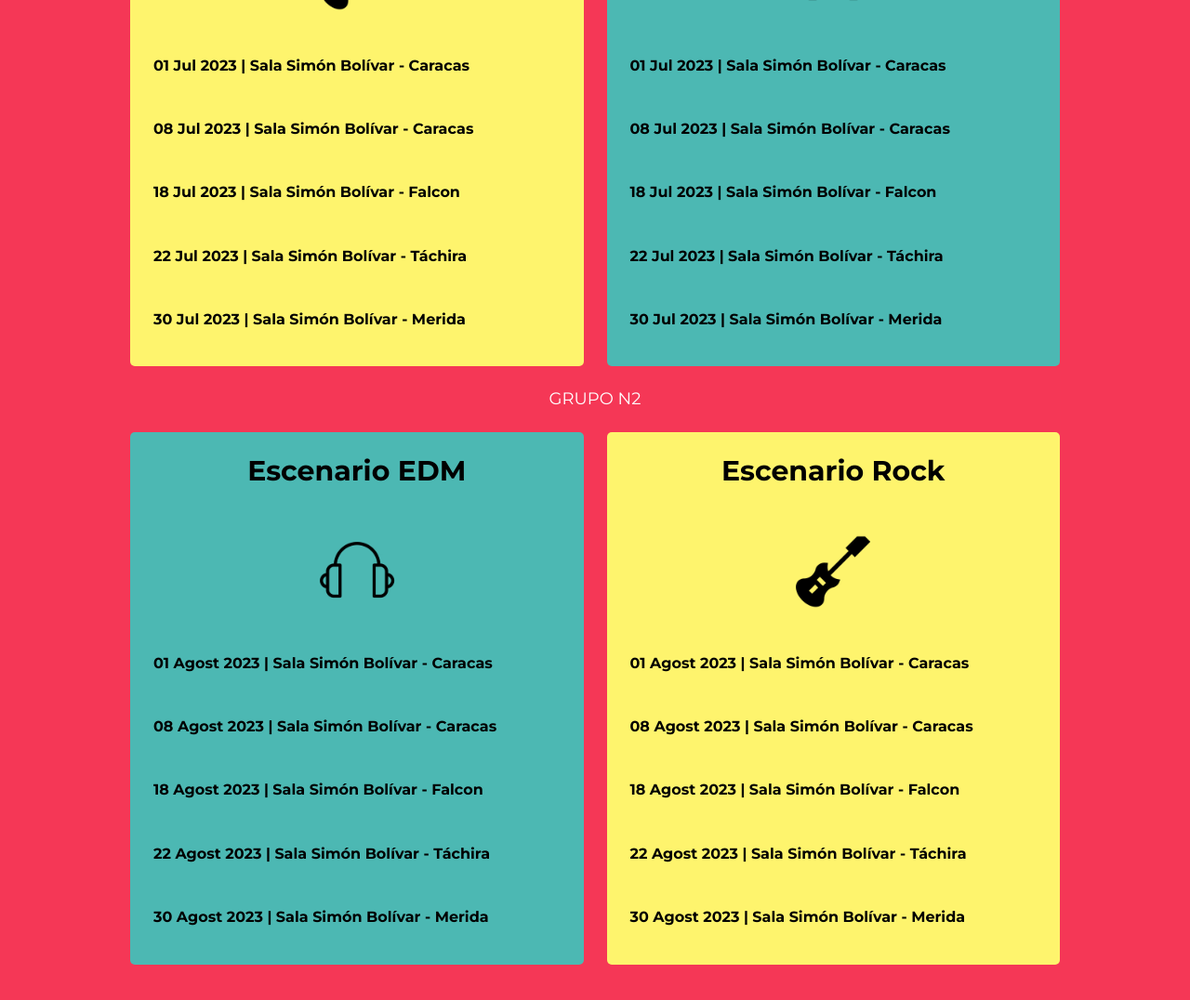
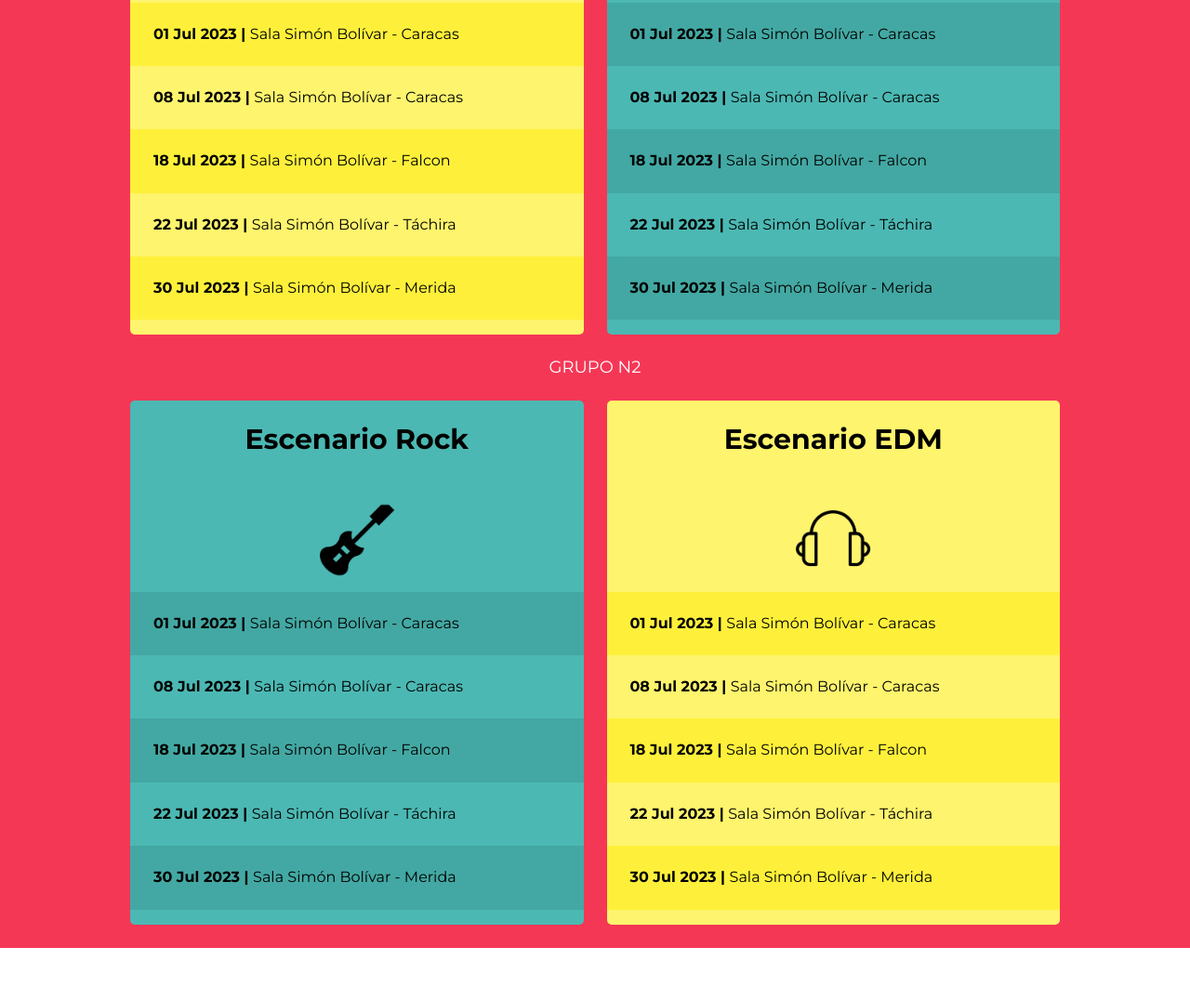
Before and after one commit to Arrozconposhouwu/FDM, a website: page Index.html in a window 1280 px wide. Shown: the part 1480-2556 px from the top of the page at 93% size. After the commit the page ends 2500 px from the top, so only its background shows below. Drawn offline with Linux system fonts and the light colour scheme.

Commit message:
Finalizando LineUP

```diff
--- a/Index.html
+++ b/Index.html
@@ -57,14 +57,21 @@
         </div>
     </div>
 
+    <!-- APARTADO LINEUP  -->
+
+    <!-- Fondo -->
     <div class="lineup__bg">
+
         <div class="lineup">
             <h2 class="lineup__titulo">Line Up</h2>
-            <h3 class="lineup__fecha">Grupo N1</h3>
 
+            <!-- BLOQUE PRINCIPAL -->
             <div class="lineup__bloque">
 
-                <div class="bloque__rock">
+                <!-- BLOQUES SECUNDARIOS -->
+                <h3 class="lineup__fecha lineup__fecha--1">Grupo N1</h3>
+                <!-- BLOQUES SECUNDARIOS -->
+                <div class="bloque__amarillo bloque__amarillo--1">
                     <h3 class="bloque__titulo">Escenario Rock</h3>
 
                     <picture class="bloque__picture">
@@ -74,15 +81,20 @@
                     </picture>
 
                     <ul class="calendario">
-                        <li class="calendario__fecha">01 Jul 2023 | Sala Simón Bolívar - Caracas</li>
-                        <li class="calendario__fecha">08 Jul 2023 | Sala Simón Bolívar - Caracas</li>
-                        <li class="calendario__fecha">18 Jul 2023 | Sala Simón Bolívar - Falcon</li>
-                        <li class="calendario__fecha">22 Jul 2023 | Sala Simón Bolívar - Táchira</li>
-                        <li class="calendario__fecha">30 Jul 2023 | Sala Simón Bolívar - Merida</li>
+                        <li class="calendario__fecha">01 Jul 2023 | <span class="calendaio__lugar">Sala Simón Bolívar -
+                                Caracas</span></li>
+                        <li class="calendario__fecha">08 Jul 2023 | <span class="calendaio__lugar">Sala Simón Bolívar -
+                                Caracas</span></li>
+                        <li class="calendario__fecha">18 Jul 2023 | <span class="calendaio__lugar">Sala Simón Bolívar -
+                                Falcon</span></li>
+                        <li class="calendario__fecha">22 Jul 2023 | <span class="calendaio__lugar">Sala Simón Bolívar -
+                                Táchira</span></li>
+                        <li class="calendario__fecha">30 Jul 2023 | <span class="calendaio__lugar">Sala Simón Bolívar -
+                                Merida</span></li>
                     </ul>
                 </div>
-
-                <div class="bloque__edm">
+                <!-- BLOQUES SECUNDARIOS -->
+                <div class="bloque__verde bloque__verde--1">
                     <h3 class="bloque__titulo">Escenario EDM</h3>
 
                     <picture class="bloque__picture">
@@ -92,21 +104,22 @@
                     </picture>
 
                     <ul class="calendario">
-                        <li class="calendario__fecha">01 Jul 2023 | Sala Simón Bolívar - Caracas</li>
-                        <li class="calendario__fecha">08 Jul 2023 | Sala Simón Bolívar - Caracas</li>
-                        <li class="calendario__fecha">18 Jul 2023 | Sala Simón Bolívar - Falcon</li>
-                        <li class="calendario__fecha">22 Jul 2023 | Sala Simón Bolívar - Táchira</li>
-                        <li class="calendario__fecha">30 Jul 2023 | Sala Simón Bolívar - Merida</li>
+                        <li class="calendario__fecha">01 Jul 2023 | <span class="calendaio__lugar">Sala Simón Bolívar -
+                                Caracas</span></li>
+                        <li class="calendario__fecha">08 Jul 2023 | <span class="calendaio__lugar">Sala Simón Bolívar -
+                                Caracas</span></li>
+                        <li class="calendario__fecha">18 Jul 2023 | <span class="calendaio__lugar">Sala Simón Bolívar -
+                                Falcon</span></li>
+                        <li class="calendario__fecha">22 Jul 2023 | <span class="calendaio__lugar">Sala Simón Bolívar -
+                                Táchira</span></li>
+                        <li class="calendario__fecha">30 Jul 2023 | <span class="calendaio__lugar">Sala Simón Bolívar -
+                                Merida</span></li>
                     </ul>
                 </div>
-
-            </div>
-
-            <h3 class="lineup__fecha lineup__fecha--">Grupo N2</h3>
-
-            <div class="lineup__bloque">
-
-                <div class="bloque__edm">
+                <!-- BLOQUES SECUNDARIOS -->
+                <h3 class="lineup__fecha lineup__fecha--2">Grupo N2</h3>
+                <!-- BLOQUES SECUNDARIOS -->
+                <div class="bloque__amarillo bloque__amarillo--2">
                     <h3 class="bloque__titulo">Escenario EDM</h3>
 
                     <picture class="bloque__picture">
@@ -116,15 +129,20 @@
                     </picture>
 
                     <ul class="calendario">
-                        <li class="calendario__fecha">01 Agost 2023 | Sala Simón Bolívar - Caracas</li>
-                        <li class="calendario__fecha">08 Agost 2023 | Sala Simón Bolívar - Caracas</li>
-                        <li class="calendario__fecha">18 Agost 2023 | Sala Simón Bolívar - Falcon</li>
-                        <li class="calendario__fecha">22 Agost 2023 | Sala Simón Bolívar - Táchira</li>
-                        <li class="calendario__fecha">30 Agost 2023 | Sala Simón Bolívar - Merida</li>
+                        <li class="calendario__fecha">01 Jul 2023 | <span class="calendaio__lugar">Sala Simón Bolívar -
+                                Caracas</span></li>
+                        <li class="calendario__fecha">08 Jul 2023 | <span class="calendaio__lugar">Sala Simón Bolívar -
+                                Caracas</span></li>
+                        <li class="calendario__fecha">18 Jul 2023 | <span class="calendaio__lugar">Sala Simón Bolívar -
+                                Falcon</span></li>
+                        <li class="calendario__fecha">22 Jul 2023 | <span class="calendaio__lugar">Sala Simón Bolívar -
+                                Táchira</span></li>
+                        <li class="calendario__fecha">30 Jul 2023 | <span class="calendaio__lugar">Sala Simón Bolívar -
+                                Merida</span></li>
                     </ul>
                 </div>
-
-                <div class="bloque__rock">
+                <!-- BLOQUES SECUNDARIOS -->
+                <div class="bloque__verde bloque__verde--2">
                     <h3 class="bloque__titulo">Escenario Rock</h3>
 
                     <picture class="bloque__picture">
@@ -134,14 +152,21 @@
                     </picture>
 
                     <ul class="calendario">
-                        <li class="calendario__fecha">01 Agost 2023 | Sala Simón Bolívar - Caracas</li>
-                        <li class="calendario__fecha">08 Agost 2023 | Sala Simón Bolívar - Caracas</li>
-                        <li class="calendario__fecha">18 Agost 2023 | Sala Simón Bolívar - Falcon</li>
-                        <li class="calendario__fecha">22 Agost 2023 | Sala Simón Bolívar - Táchira</li>
-                        <li class="calendario__fecha">30 Agost 2023 | Sala Simón Bolívar - Merida</li>
+                        <li class="calendario__fecha">01 Jul 2023 | <span class="calendaio__lugar">Sala Simón Bolívar -
+                                Caracas</span></li>
+                        <li class="calendario__fecha">08 Jul 2023 | <span class="calendaio__lugar">Sala Simón Bolívar -
+                                Caracas</span></li>
+                        <li class="calendario__fecha">18 Jul 2023 | <span class="calendaio__lugar">Sala Simón Bolívar -
+                                Falcon</span></li>
+                        <li class="calendario__fecha">22 Jul 2023 | <span class="calendaio__lugar">Sala Simón Bolívar -
+                                Táchira</span></li>
+                        <li class="calendario__fecha">30 Jul 2023 | <span class="calendaio__lugar">Sala Simón Bolívar -
+                                Merida</span></li>
                     </ul>
                 </div>
+
             </div>
+
         </div>
 
 
--- a/src/scss/base/_mixins.scss
+++ b/src/scss/base/_mixins.scss
@@ -33,6 +33,7 @@
 @mixin grid($colum, $space) {
    display: grid;
    grid-template-columns: repeat($colum, 1fr);
+   grid-template-rows: auto;
    gap: $space;
 }
 
@@ -71,7 +72,6 @@
 @mixin bg__color($color) {
    background-color: $color;
    border-radius: .5rem;
-   padding: 2.5rem;
 }
 
 @mixin icono($tamaño) {
--- a/src/scss/layout/_lineup.scss
+++ b/src/scss/layout/_lineup.scss
@@ -1,10 +1,12 @@
 @use '../base/variable' as V;
 @use '../base/mixins' as M;
 
+// COLOR DE FONDO BLOQUE PRINCIPAL (PADRE)
 .lineup__bg {
     background-color: V.$rosa;
 }
 
+// DISPOSICION DEL BLOQUE PRINCIPAL (PADRE)
 .lineup {
     width: 95%;
 
@@ -13,7 +15,7 @@
     }
 
     margin: 0 auto;
-    padding: 5rem 0;
+    padding: 2.5rem 0;
 
     .lineup__titulo {
         font-size: 2.4rem;
@@ -26,15 +28,12 @@
         font-size: 1.8rem;
         font-weight: 400;
         text-transform: uppercase;
+        margin: 0;
         @include M.white__center;
-        @include M.margin__botom;
-    }
-
-    .lineup__fecha--{
-        margin-top: 2.5rem;
     }
 }
 
+// DISPOSICION DE LOS BLOQUES SECUNDARIOS (HIJOS)
 .lineup__bloque {
     display: flex;
     flex-direction: column;
@@ -42,17 +41,59 @@
 
     @include M.tablet {
         @include M.grid(2, 2.5rem);
-    }
 
-    .bloque__rock {
-        @include M.bg__color(V.$amarillo);
-    }
+        .lineup__fecha--1 {
+            grid-column: 1 / 3;
+            grid-row: 1 / 2;
+        }
 
-    .bloque__edm {
-        @include M.bg__color(V.$verde);
+        .bloque__amarillo--1 {
+            grid-column: 1 / 2;
+            grid-row: 2 / 3;
+        }
+
+        .bloque__verde--1 {
+            grid-column: 2 / 3;
+            grid-row: 2 / 3;
+        }
+
+        .lineup__fecha--2 {
+            grid-column: 1 / 3;
+            grid-row: 3 / 4;
+        }
+
+        .bloque__amarillo--2 {
+            grid-column: 2 / 3;
+            grid-row: 4 / 5;
+        }
+
+        .bloque__verde--3 {
+            grid-column: 1 / 2;
+            grid-row: 4 / 5;
+        }
     }
 }
 
+// COLOR DE FONDO DE LOS BLOQUES SECUNDARIOS (HIJOS)
+.bloque__amarillo {
+    @include M.bg__color(V.$amarillo);
+    padding-top: 2.5rem;
+
+    .calendario__fecha:nth-child(odd) {
+        background-color: darken(V.$amarillo, 10%);
+    }
+}
+
+.bloque__verde {
+    @include M.bg__color(V.$verde);
+    padding-top: 2.5rem;
+
+    .calendario__fecha:nth-child(odd) {
+        background-color: darken(V.$verde, 5%);
+    }
+}
+
+// DISPOCISION DEL CONTENIDO
 .bloque__titulo {
     @include M.black__center;
 }
@@ -66,12 +107,17 @@
     }
 }
 
+// DISPOSICION DEL CALENDARIO
 .calendario {
     list-style: none;
     padding: 0;
 
     .calendario__fecha {
         font-weight: 700;
-        margin-top: 5rem;
+        padding: 2.5rem;
+    }
+
+    .calendaio__lugar {
+        font-weight: 400;
     }
 }
```
Also changed, not shown: build/css/app.css.
